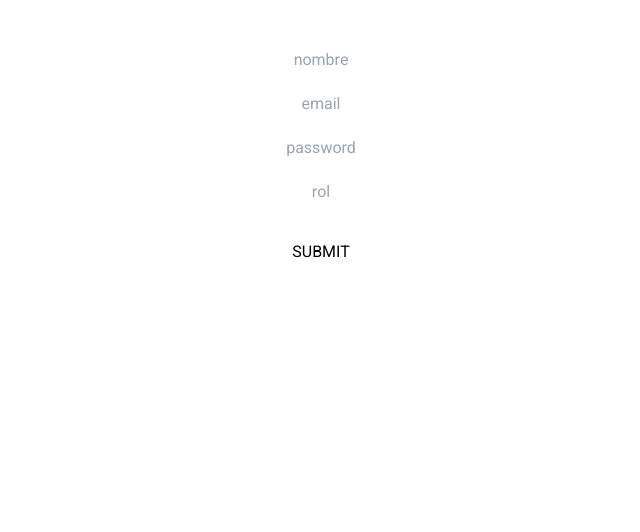
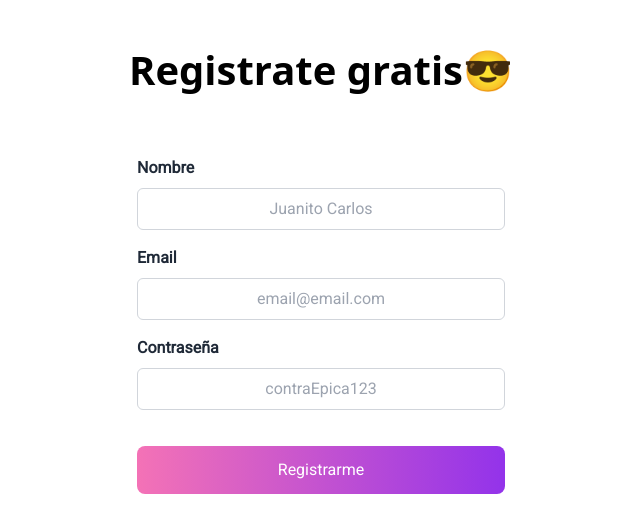
Before and after one commit to Grupo-4-DevLights/reservaTuCancha, a React (Vite) app in the folder frontend/: page /registrar in a window 1280 px wide. Shown: the top 532 px of the page, without its empty margins (319-959 px from the left). Built offline with nearby package versions, Linux system fonts and the light colour scheme.

Commit message:
formulario registro semi terminado

```diff
--- a/frontend/src/Pages/Register/FormRegister.jsx
+++ b/frontend/src/Pages/Register/FormRegister.jsx
@@ -1,37 +1,84 @@
-import React, { useState } from 'react'
-import { registerUser } from '../../Services/Users';
+import React, { useState } from "react";
+import { registerUser } from "../../Services/Users";
+import { useNavigate } from "react-router-dom";
 
 export function FormRegister() {
-
   const [nombre, setNombre] = useState();
   const [email, setEmail] = useState();
   const [password, setPassword] = useState();
-    const [rol, setRol] = useState();
+  const navigate = useNavigate()
 
-    async function onFormSubmit (event) {
+  async function onFormSubmit(event) {
     event.preventDefault();
+
     const data = await registerUser({
       nombre,
       email,
-            password,
-            rol
-        })
-
+      password
+    });
+    alert('Sos un capo te registraste')
+    navigate("/ingresar")
+    console.log('hola')
   }
 
   return (
     <>
-    <div className="container mx-auto">
-        <div className="flex justify-center px-6 my-12">
-            <form onSubmit={onFormSubmit} className='grid grid-cols-1 space-y-5' >
-                <input type="text" placeholder='nombre' onChange={event => setNombre(event.target.value)} />
-                <input type="text" placeholder='email' onChange={event => setEmail(event.target.value)} />
-                <input type="password" placeholder='password' onChange={event => setPassword(event.target.value)}/>
-                <input type="text" placeholder='rol'onChange={event => setRol(event.target.value)}/>
-                <button className='bg-color3 rounded p-4' type='submit'>SUBMIT</button>
+      <div className="flex w-screen h-screen flex-col items-center">
+        <h1 className="text-[40px] font-bold font-sans m-10">Registrate gratis😎</h1>
+        <form onSubmit={onFormSubmit} className="p-4 w-[400px] mx-auto">
+          <div className="mb-4">
+            <label
+              htmlFor="name"
+              className="block mb-2 font-bold text-gray-800"
+            >
+              Nombre
+            </label>
+            <input
+              required
+              className="w-full px-3 py-2 border border-gray-300 rounded-md focus:outline-none focus:border-indigo-500"
+              type="text"
+              placeholder="Juanito Carlos"
+              onChange={(event) => setNombre(event.target.value)}
+            />
+          </div>
+          <div className="mb-4">
+            <label
+              htmlFor="email"
+              className="block mb-2 font-bold text-gray-800"
+            >
+              Email
+            </label>
+            <input
+              required
+              className="w-full px-3 py-2 border border-gray-300 rounded-md focus:outline-none focus:border-indigo-500"
+              type="text"
+              placeholder="email@email.com"
+              onChange={(event) => setEmail(event.target.value)}
+            />
+          </div>
+          <div className="mb-4">
+            <label
+              htmlFor="password"
+              className="block mb-2 font-bold text-gray-800"
+            >
+              Contraseña
+            </label>
+            <input
+              required
+              className="w-full px-3 py-2 border border-gray-300 rounded-md focus:outline-none focus:border-indigo-500"
+              type="password"
+              placeholder="contraEpica123"
+              onChange={(event) => setPassword(event.target.value)}
+            />
+          </div>
+          <button
+          className="mt-5 w-full rounded-lg px-6 py-3 bg-gradient-to-r from-pink-400 to-purple-600 text-white hover:from-pink-500 hover:to-purple-700"
+            type="submit"
+          >
+            Registrarme
+          </button>
         </form>
       </div>
-    </div>
     </>
-  )
+  );
 }
```
Also changed, not shown: 2 other files (tests, documents, lock files or other folders). Lines whose indentation alone changed are shown as unchanged.
